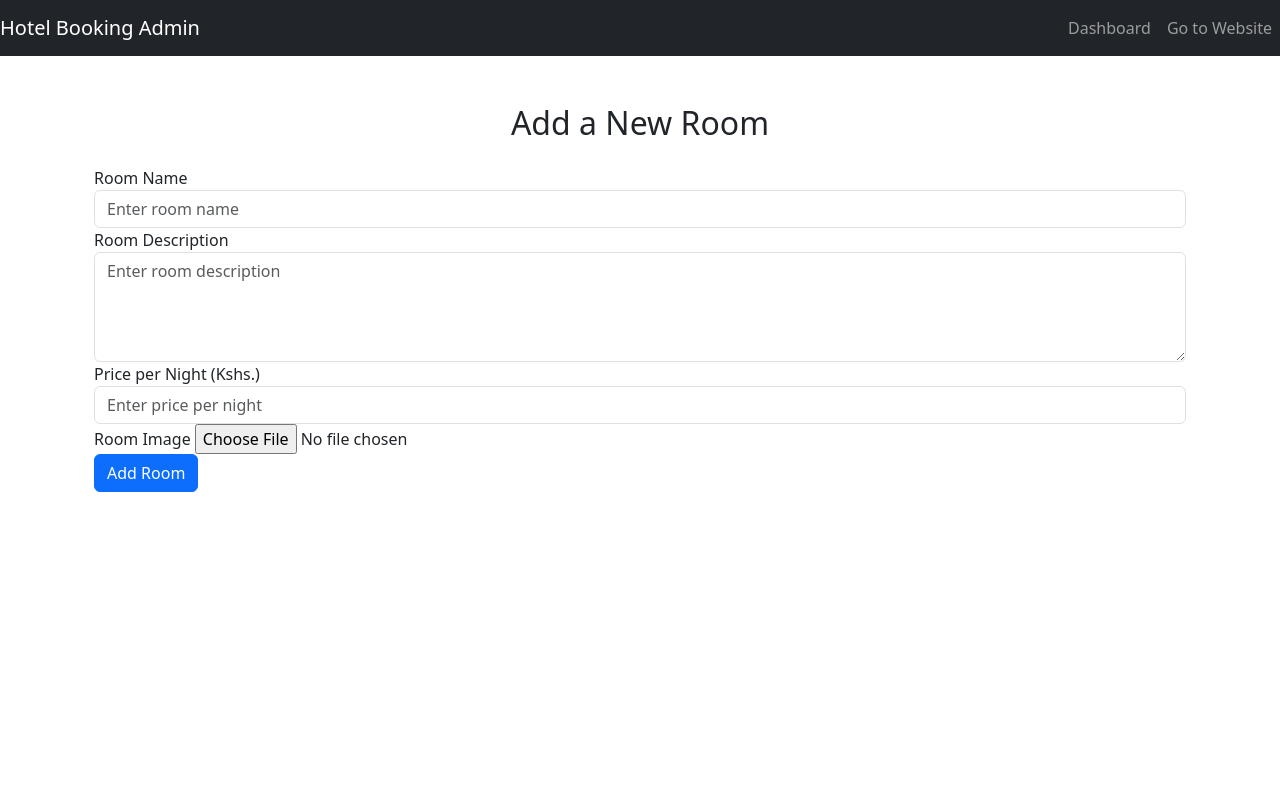
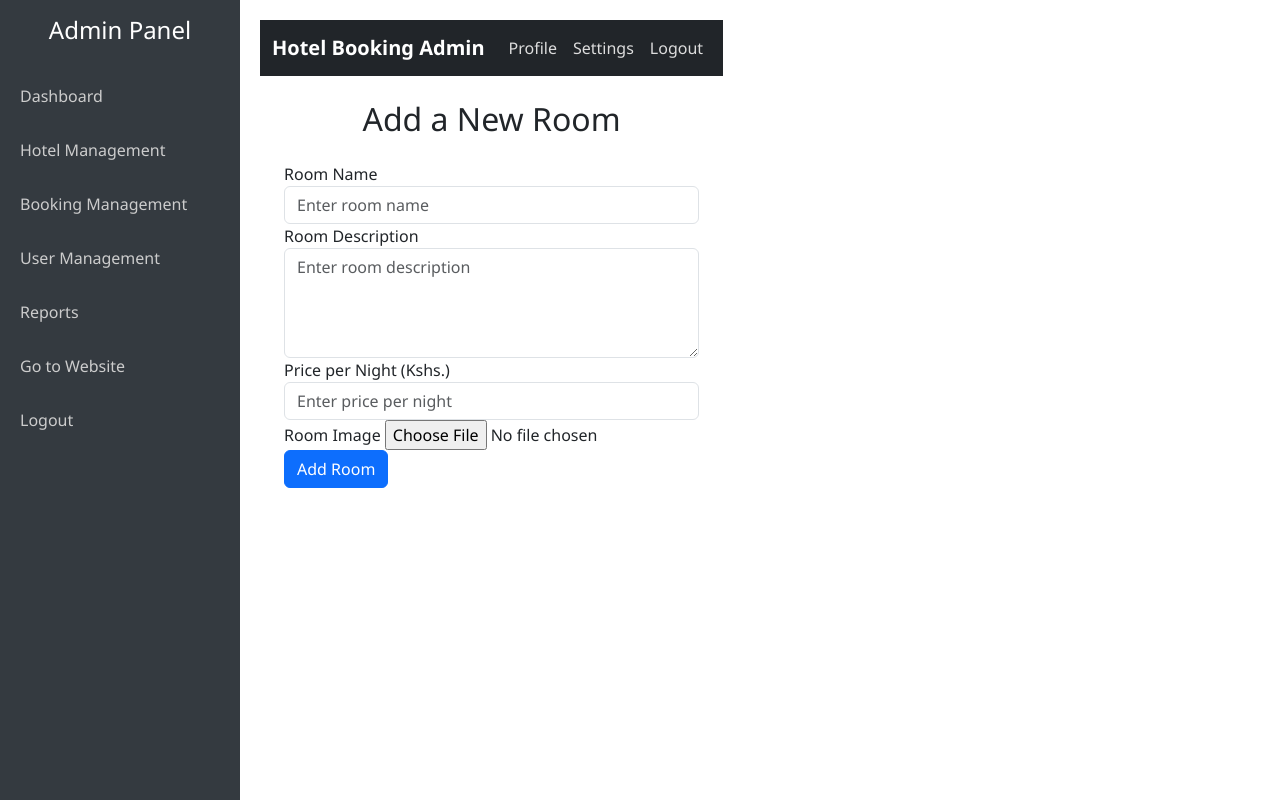
Before and after one commit to NexusGKSoftwares/DJANGO-PROJECT, a Django app: page /hotel_booking/add/ in a window 1280 px wide. Run offline with Django 5.2, Linux system fonts and the light colour scheme.

Commit message:
"Updated base_site.html template with new CSS styles, rearranged navigation menu, and added sidebar"

```diff
--- a/hotel_booking/templates/hotel_booking/base_site.html
+++ b/hotel_booking/templates/hotel_booking/base_site.html
@@ -1,4 +1,3 @@
-<!-- hotel_booking/templates/admin/base_site.html -->
 {% if user.is_staff %}
 {% endif %}
 
@@ -9,11 +8,66 @@
     <meta name="viewport" content="width=device-width, initial-scale=1.0">
     <title>{% block title %}Admin Panel{% endblock %}</title>
     <link rel="stylesheet" href="https://cdn.jsdelivr.net/npm/bootstrap@5.3.0-alpha1/dist/css/bootstrap.min.css">
+    <style>
+        body {
+            font-family: 'Segoe UI', Tahoma, Geneva, Verdana, sans-serif;
+        }
+        .sidebar {
+            height: 100vh;
+            background-color: #343a40;
+            color: #fff;
+            position: fixed;
+            width: 240px;
+        }
+        .sidebar a {
+            color: #ccc;
+            text-decoration: none;
+            display: block;
+            padding: 15px 20px;
+            transition: background 0.3s, color 0.3s;
+        }
+        .sidebar a:hover {
+            background-color: #495057;
+            color: #fff;
+        }
+        .content {
+            margin-left: 240px;
+            padding: 20px;
+        }
+        .navbar-brand {
+            color: #fff !important;
+            font-weight: bold;
+        }
+        .navbar-dark .navbar-nav .nav-link {
+            color: #ddd !important;
+        }
+        .navbar-dark .navbar-nav .nav-link:hover {
+            color: #fff !important;
+        }
+    </style>
     {% block extra_css %}
     {% endblock %}
 </head>
 <body>
+    <div class="d-flex">
+        <!-- Sidebar -->
+        <nav class="sidebar">
+            <div class="p-3">
+                <h4 class="text-center">Admin Panel</h4>
+            </div>
+            <a href="{% url 'admin_home' %}">Dashboard</a>
+            <a href="{% url 'hotel_management' %}">Hotel Management</a>
+            <a href="{% url 'booking_management' %}">Booking Management</a>
+            <a href="{% url 'user_management' %}">User Management</a>
+            <a href="{% url 'reports' %}">Reports</a>
+            <a href="{% url 'index' %}">Go to Website</a>
+            <a href="{% url 'logout' %}">Logout</a>
+        </nav>
+
+        <!-- Main Content -->
+        <div class="content">
             <nav class="navbar navbar-expand-lg navbar-dark bg-dark">
+                <div class="container-fluid">
                     <a class="navbar-brand" href="#">Hotel Booking Admin</a>
                     <button class="navbar-toggler" type="button" data-bs-toggle="collapse" data-bs-target="#navbarNav" aria-controls="navbarNav" aria-expanded="false" aria-label="Toggle navigation">
                         <span class="navbar-toggler-icon"></span>
@@ -21,19 +75,24 @@
                     <div class="collapse navbar-collapse" id="navbarNav">
                         <ul class="navbar-nav ms-auto">
                             <li class="nav-item">
-                    <a class="nav-link" href="{% url 'admin_home' %}">Dashboard</a>
+                                <a class="nav-link" href="{% url 'profile' %}">Profile</a>
                             </li>
-
                             <li class="nav-item">
-                    <a class="nav-link" href="{% url 'index' %}">Go to Website</a>
+                                <a class="nav-link" href="{% url 'settings' %}">Settings</a>
+                            </li>
+                            <li class="nav-item">
+                                <a class="nav-link" href="{% url 'logout' %}">Logout</a>
                             </li>
                         </ul>
                     </div>
+                </div>
             </nav>
 
-    <div class="container mt-5">
+            <div class="container-fluid mt-4">
                 {% block content %}
                 {% endblock %}
+            </div>
+        </div>
     </div>
 
     <script src="https://cdn.jsdelivr.net/npm/bootstrap@5.3.0-alpha1/dist/js/bootstrap.bundle.min.js"></script>
```
Lines whose indentation alone changed are shown as unchanged.
